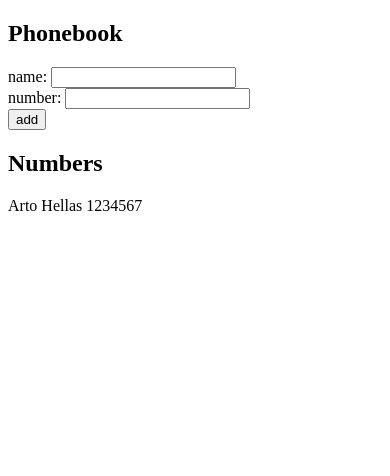
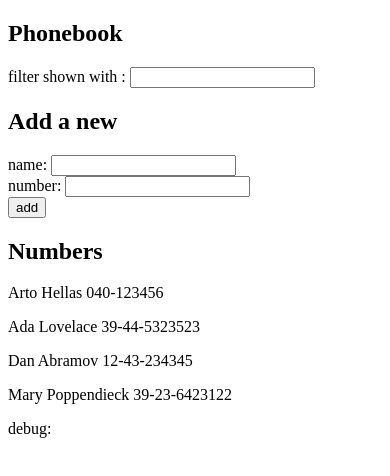
Before and after one commit to VardanX/fullstackopen, a React (Vite) app in the folder part-2/phonebook/: page / in a window 390 px wide. Shown: the top 476 px of the page. Built offline with nearby package versions, Linux system fonts and the light colour scheme.

Commit message:
2.9*: The Phonebook Step 4

```diff
--- a/part-2/phonebook/src/App.jsx
+++ b/part-2/phonebook/src/App.jsx
@@ -2,9 +2,16 @@ import { useState } from "react";
 
 const App = () => {
 
-  const [persons, setPersons] = useState([{ name: "Arto Hellas", phoneNumber: 1234567}]);
+    const [persons, setPersons] = useState([
+      { name: "Arto Hellas", phoneNumber: "040-123456", id: 1 },
+      { name: "Ada Lovelace", phoneNumber: "39-44-5323523", id: 2 },
+      { name: "Dan Abramov", phoneNumber: "12-43-234345", id: 3 },
+      { name: "Mary Poppendieck", phoneNumber: "39-23-6423122", id: 4 },
+    ]);
   const [newName, setNewName] = useState("");
   const [newPhoneNumber, setNewPhoneNumber] = useState("")
+  const [filterPerson, setFilterPerson] = useState("")
+
 
   const addPerson = (e) => {
     e.preventDefault();
@@ -29,10 +36,29 @@ const App = () => {
     setNewPhoneNumber(e.target.value)
   }
 
+  const handleFilterPerson = (e) => {
+    setFilterPerson(e.target.value)
+  }
+
+  const phoneBookToShow = filterPerson
+        ? persons.filter(person => person.name.toLowerCase().includes(filterPerson.toLowerCase()))
+        : persons
+
   return (
     <div>
       <h2>Phonebook</h2>
       <form>
+        <div>
+          filter shown with : {" "}
+          <input
+            type="text"
+            id="filter"
+            onChange={handleFilterPerson}
+            value={filterPerson}
+          />
+          <h2>Add a new</h2>
+        </div>
+
         <div>
           name:{" "}
           <input
@@ -61,10 +87,10 @@ const App = () => {
       </form>
 
       <h2>Numbers</h2>
-      {persons.map((person) => (
-        <p key={person.name}>{person.name} {person.phoneNumber}</p>
-      ))}
-      {/* <div>debug: {newName}</div> */}
+      {phoneBookToShow.map((person) => {
+          return <p key={person.name}>{person.name} {person.phoneNumber}</p>;
+      })}
+      <div>debug: {filterPerson}</div>
     </div>
   );
 };
```
